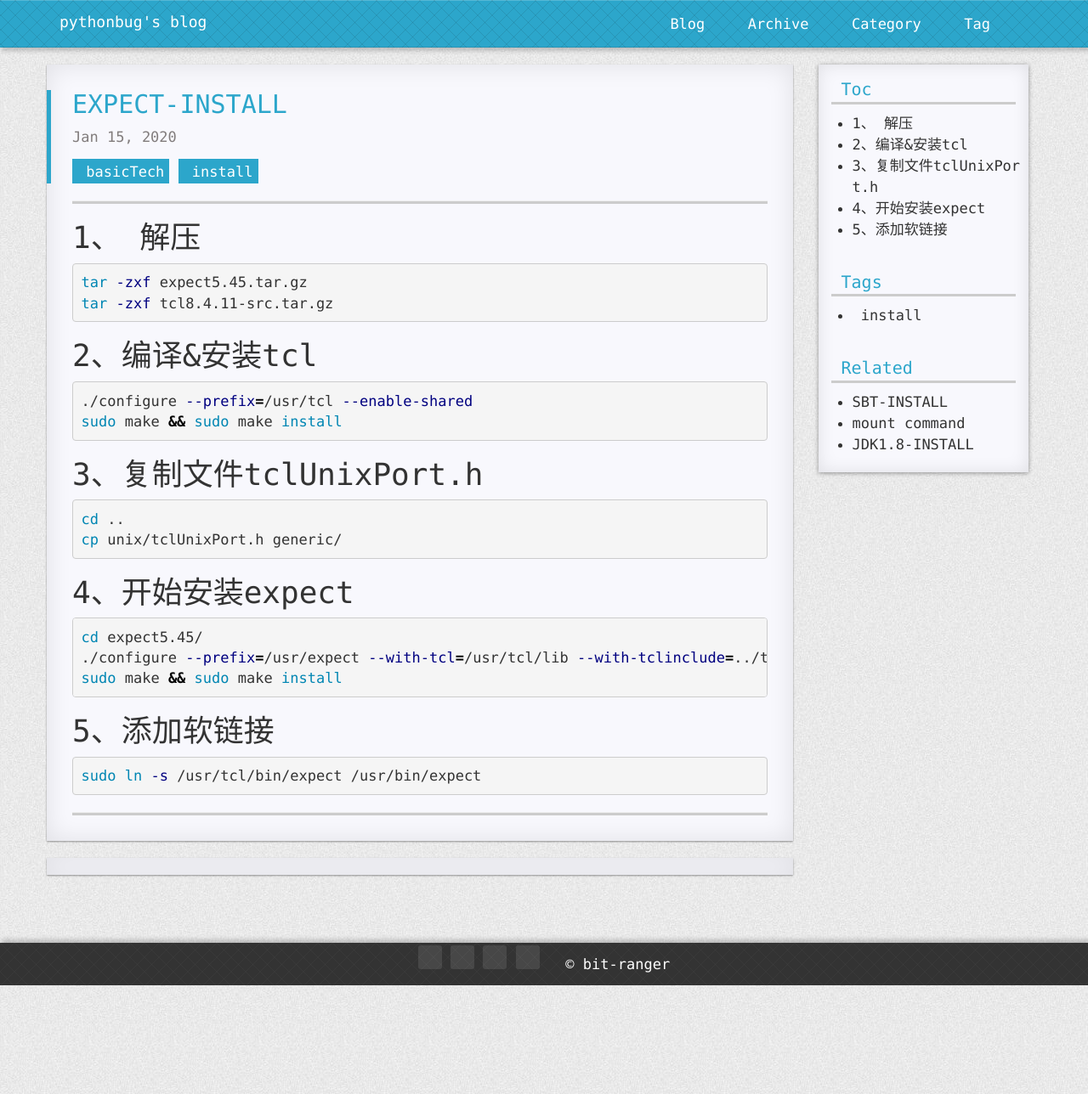
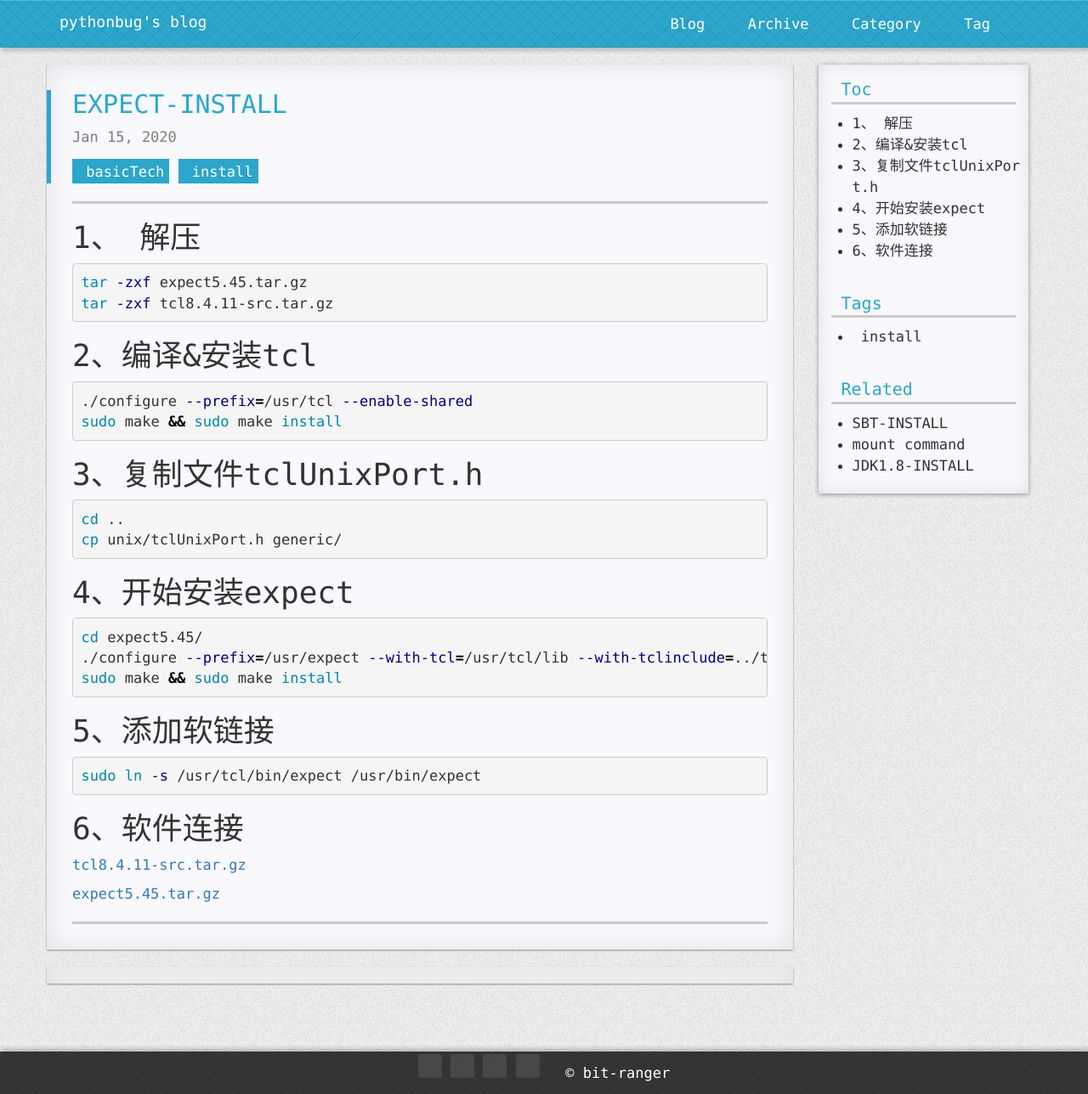
Before and after one commit to pythonbug/pythonbug.github.io, a Jekyll site: the page built from _posts/2020-01-15-expect-install.md, in a window 1280 px wide. Shown: the whole page at 85% size. Built offline with Jekyll 4.4.1, drawn with Linux system fonts in a browser that asks for light colours; nearby versions of some CDN libraries; comment, search, counter and statistics services are not loaded; a style sheet for code colours, icons or effects is not loaded; before the commit the page ends 1160 px from its top, so only the background shows below that.

Commit message:
添加安装的链接地址

```diff
--- a/_posts/2020-01-15-expect-install.md
+++ b/_posts/2020-01-15-expect-install.md
@@ -39,3 +39,8 @@ sudo make && sudo make install
 ~~~shell
 sudo ln -s /usr/tcl/bin/expect /usr/bin/expect
 ~~~
+
+# 6、软件连接
+[tcl8.4.11-src.tar.gz](https://pan.baidu.com/s/1jiHjhZar7wcIwP9nA72RjA)
+
+[expect5.45.tar.gz](https://pan.baidu.com/s/1Wby2hF79fr_LFC_F5_iqgQ)
```
